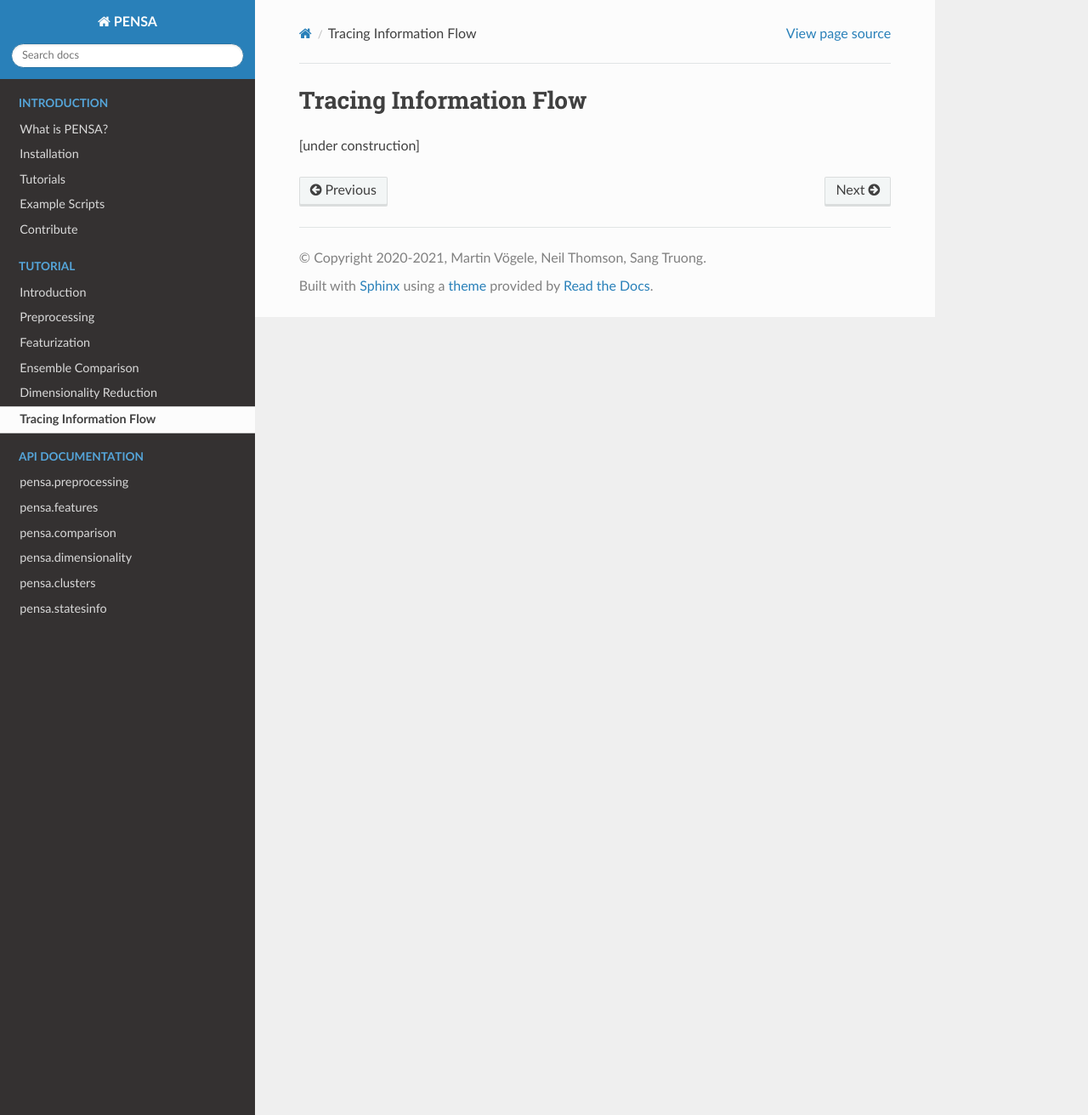
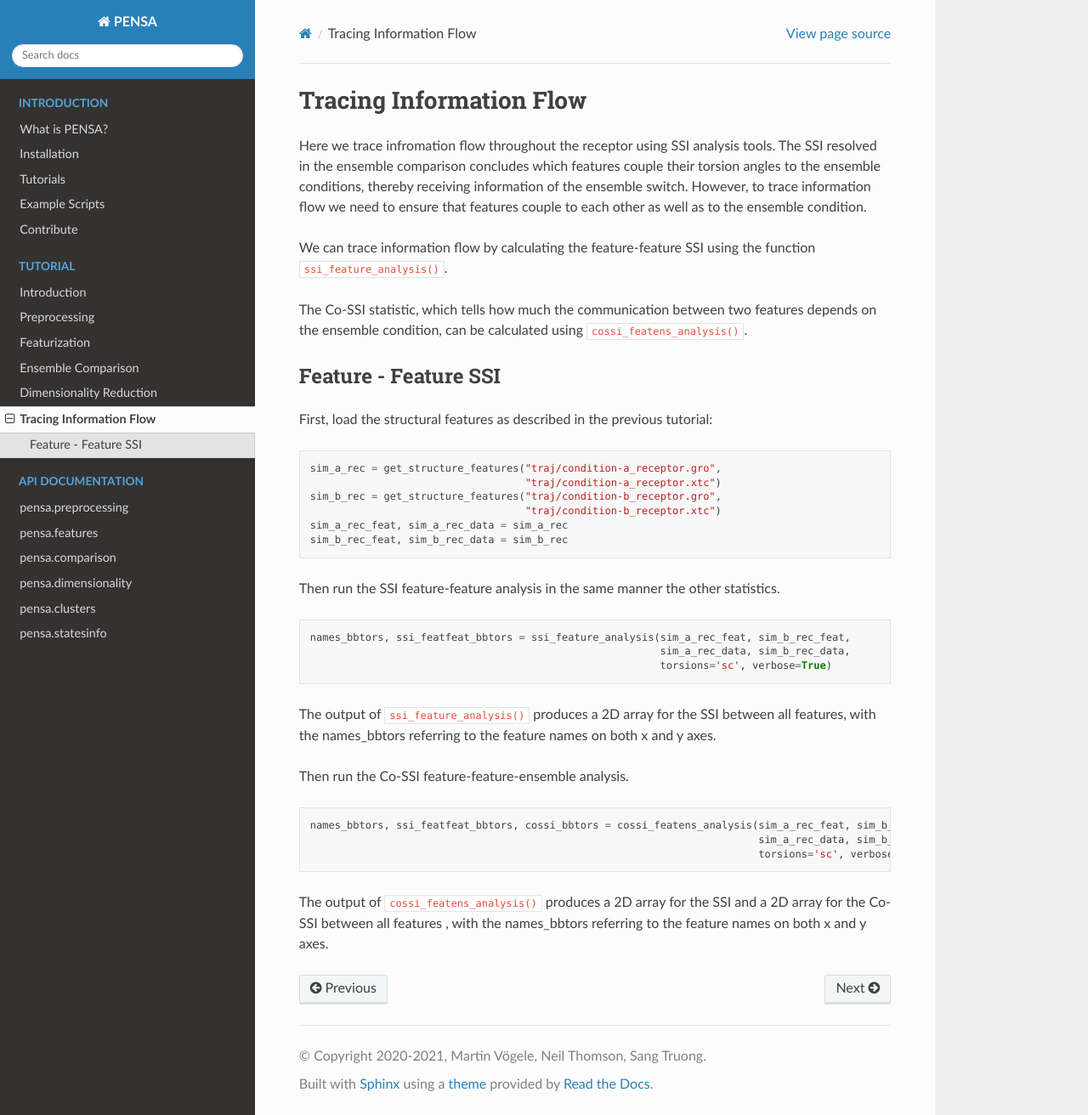
Before and after one commit to drorlab/pensa, a Sphinx documentation site: the page built from docs/tut-6-ssi.rst, in a window 1280 px wide and 1312 px high. Shown: the whole window at 85% size. Built offline with Sphinx 7.4.7 and the Read the Docs theme 2.0.0, drawn with Linux system fonts in a browser that asks for light colours.

Commit message:
Updating tutorials

```diff
--- a/docs/tut-4-comparison.rst
+++ b/docs/tut-4-comparison.rst
@@ -85,8 +85,8 @@
 
 .. code:: python
 
-    names_bbtors, ssi_bbtors = ssi_ensemble_analysis(a_rec_feat, b_rec_feat,
-                                                     a_rec_data, b_rec_data,
+    names_bbtors, ssi_bbtors = ssi_ensemble_analysis(sim_a_rec_feat, sim_b_rec_feat,
+                                                     sim_a_rec_data, sim_b_rec_data,
                                                      torsions='sc', verbose=True)
 
     ref_filename = "traj/condition-a_receptor.gro"
--- a/docs/tut-6-ssi.rst
+++ b/docs/tut-6-ssi.rst
@@ -1,4 +1,52 @@
 Tracing Information Flow
 ========================
 
-[under construction]
+Here we trace infromation flow throughout the receptor using SSI analysis tools.
+The SSI resolved in the ensemble comparison concludes which features couple their
+torsion angles to the ensemble conditions, thereby receiving information of the ensemble switch.
+However, to trace information flow we need to ensure that features couple to
+each other as well as to the ensemble condition.
+
+We can trace information flow by calculating the feature-feature SSI using
+the function ``ssi_feature_analysis()``.
+
+The Co-SSI statistic, which tells how much the communication between two features
+depends on the ensemble condition, can be calculated using ``cossi_featens_analysis()``.
+
+Feature - Feature SSI
+---------------------
+First, load the structural features as described in the previous tutorial:
+
+.. code:: python
+
+    sim_a_rec = get_structure_features("traj/condition-a_receptor.gro",
+                                       "traj/condition-a_receptor.xtc")
+    sim_b_rec = get_structure_features("traj/condition-b_receptor.gro",
+                                       "traj/condition-b_receptor.xtc")
+    sim_a_rec_feat, sim_a_rec_data = sim_a_rec
+    sim_b_rec_feat, sim_b_rec_data = sim_b_rec
+
+
+Then run the SSI feature-feature analysis in the same manner the other statistics.
+
+
+.. code:: python
+
+    names_bbtors, ssi_featfeat_bbtors = ssi_feature_analysis(sim_a_rec_feat, sim_b_rec_feat,
+                                                             sim_a_rec_data, sim_b_rec_data,
+                                                             torsions='sc', verbose=True)
+
+The output of ``ssi_feature_analysis()`` produces a 2D array for the SSI between
+all features, with the names_bbtors referring to the feature names on both x and y axes.
+
+Then run the Co-SSI feature-feature-ensemble analysis.
+
+.. code:: python
+
+    names_bbtors, ssi_featfeat_bbtors, cossi_bbtors = cossi_featens_analysis(sim_a_rec_feat, sim_b_rec_feat,
+                                                                             sim_a_rec_data, sim_b_rec_data,
+                                                                             torsions='sc', verbose=True)
+
+The output of ``cossi_featens_analysis()`` produces a 2D array for the SSI and
+a 2D array for the Co-SSI between all features , with the names_bbtors referring
+to the feature names on both x and y axes.
```
